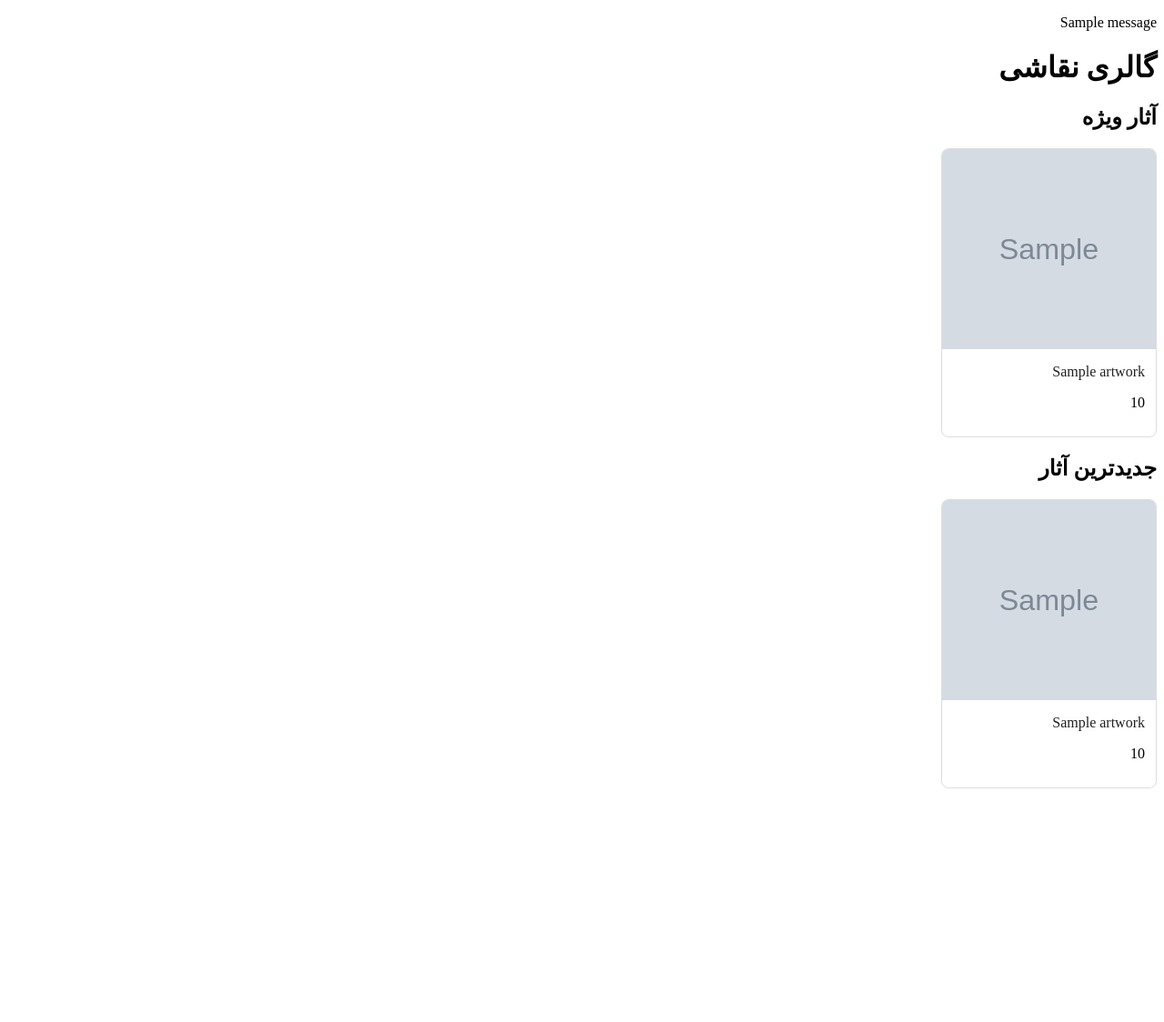
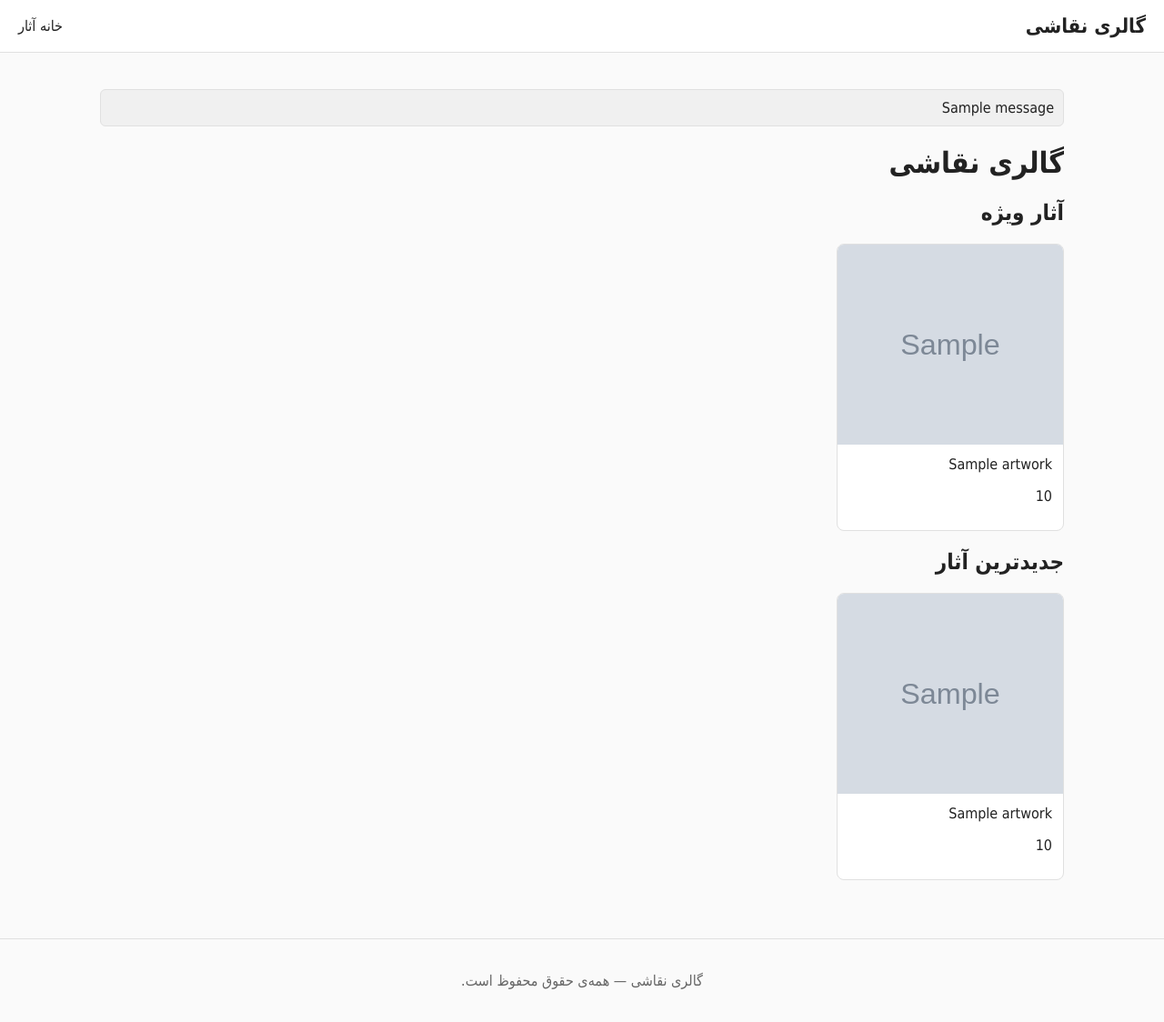
Before and after one commit to bayatalireza/oil-Painting-Gallery, a Django app: page / in a window 1280 px wide. Shown: the whole page at 91% size. Before the commit the page ends 867 px from the top, so only its background shows below. Run offline with Django 5.2, Linux system fonts and the light colour scheme; tables that the repository leaves empty hold one stand-in row (values such as "Sample post"); grey boxes marked "Sample" are stand-in pictures; one stand-in notice (Sample message) is shown.

Commit message:
added new file(css)and modified base,home.html

```diff
--- /dev/null
+++ b/static/CSS/style.css
@@ -0,0 +1,19 @@
+* { box-sizing: border-box; }
+body { margin: 0; font-family: Tahoma, sans-serif; color: #222; background: #fafafa; }
+a { color: #222; text-decoration: none; }
+a:hover { text-decoration: underline; }
+header.site-header { background: #fff; border-bottom: 1px solid #e0e0e0; }
+header.site-header .container { display: flex; align-items: center; justify-content: space-between; padding: 16px 20px; }
+.site-title { font-size: 22px; font-weight: bold; }
+nav a { margin-right: 16px; }
+nav a:last-child { margin-right: 0; }
+main.container { max-width: 1100px; margin: 0 auto; padding: 24px 20px; }
+.grid { display: grid; grid-template-columns: repeat(auto-fill, minmax(220px, 1fr)); gap: 20px; }
+.card { background: #fff; border: 1px solid #e0e0e0; border-radius: 8px; overflow: hidden; }
+.card img { width: 100%; height: 220px; object-fit: cover; display: block; }
+.card-body { padding: 12px; }
+.card-body .price { color: #666; }
+button, .btn { background: #222; color: #fff; border: none; padding: 10px 16px; border-radius: 6px; cursor: pointer; font-family: inherit; }
+button:hover, .btn:hover { opacity: 0.85; }
+.message { background: #f0f0f0; border: 1px solid #e0e0e0; padding: 10px; border-radius: 6px; }
+footer.site-footer { text-align: center; color: #666; padding: 20px; border-top: 1px solid #e0e0e0; margin-top: 40px; }
--- a/templates/base.html
+++ b/templates/base.html
@@ -1,12 +1,33 @@
+{% load static %}
 <!doctype html>
 <html lang="fa" dir="rtl">
   <head>
     <meta charset="utf-8" />
+    <meta name="viewport" content="width=device-width, initial-scale=1" />
     <title>گالری نقاشی</title>
+    <link rel="stylesheet" href="{% static 'css/style.css' %}" />
   </head>
   <body>
-    {% if messages %}{% for m in messages %}
-    <p>{{ m }}</p>
-    {% endfor %}{% endif %} {% block content %}{% endblock %}
+    <header class="site-header">
+      <div class="container">
+        <a class="site-title" href="{% url 'home' %}">گالری نقاشی</a>
+        <nav>
+          <a href="{% url 'home' %}">خانه</a>
+          <a href="/artworks/">آثار</a>
+          {% if user.is_authenticated %}
+          <a href="{% url 'artworks:my_wishlist' %}">علاقه‌مندی‌ها</a>
+          <a href="{% url 'artworks:my_list' %}">آثار من</a>
+          {% endif %}
+        </nav>
+      </div>
+    </header>
+    <main class="container">
+      {% if messages %}{% for m in messages %}
+      <p class="message">{{ m }}</p>
+      {% endfor %}{% endif %} {% block content %}{% endblock %}
+    </main>
+    <footer class="site-footer">
+      <p>گالری نقاشی — همه‌ی حقوق محفوظ است.</p>
+    </footer>
   </body>
 </html>
--- a/templates/home.html
+++ b/templates/home.html
@@ -1,29 +1,4 @@
 {% extends 'base.html' %} {% block content %}
-<style>
-  .grid {
-    display: grid;
-    grid-template-columns: repeat(auto-fill, minmax(220px, 1fr));
-    gap: 20px;
-  }
-  .card {
-    border: 1px solid #ddd;
-    border-radius: 8px;
-    overflow: hidden;
-  }
-  .card img {
-    width: 100%;
-    height: 220px;
-    object-fit: cover;
-  }
-  .card-body {
-    padding: 12px;
-  }
-  .card-body a {
-    text-decoration: none;
-    color: #222;
-  }
-</style>
-
 <h1>گالری نقاشی</h1>
 
 <h2>آثار ویژه</h2>
@@ -31,7 +6,10 @@
   {% for artwork in featured_artworks %}
   <div class="card">
     {% if artwork.main_image %}
-    <img src="{{ artwork.main_image.url }}" alt="{{ artwork.title }}" />
+    <img
+      src="{{ artwork.main_image_thumbnail.url }}"
+      alt="{{ artwork.title }}"
+    />
     {% endif %}
     <div class="card-body">
       <a href="{% url 'artworks:detail' artwork.slug %}">{{ artwork.title }}</a>
@@ -48,7 +26,10 @@
   {% for artwork in latest_artworks %}
   <div class="card">
     {% if artwork.main_image %}
-    <img src="{{ artwork.main_image.url }}" alt="{{ artwork.title }}" />
+    <img
+      src="{{ artwork.main_image_thumbnail.url }}"
+      alt="{{ artwork.title }}"
+    />
     {% endif %}
     <div class="card-body">
       <a href="{% url 'artworks:detail' artwork.slug %}">{{ artwork.title }}</a>
```
